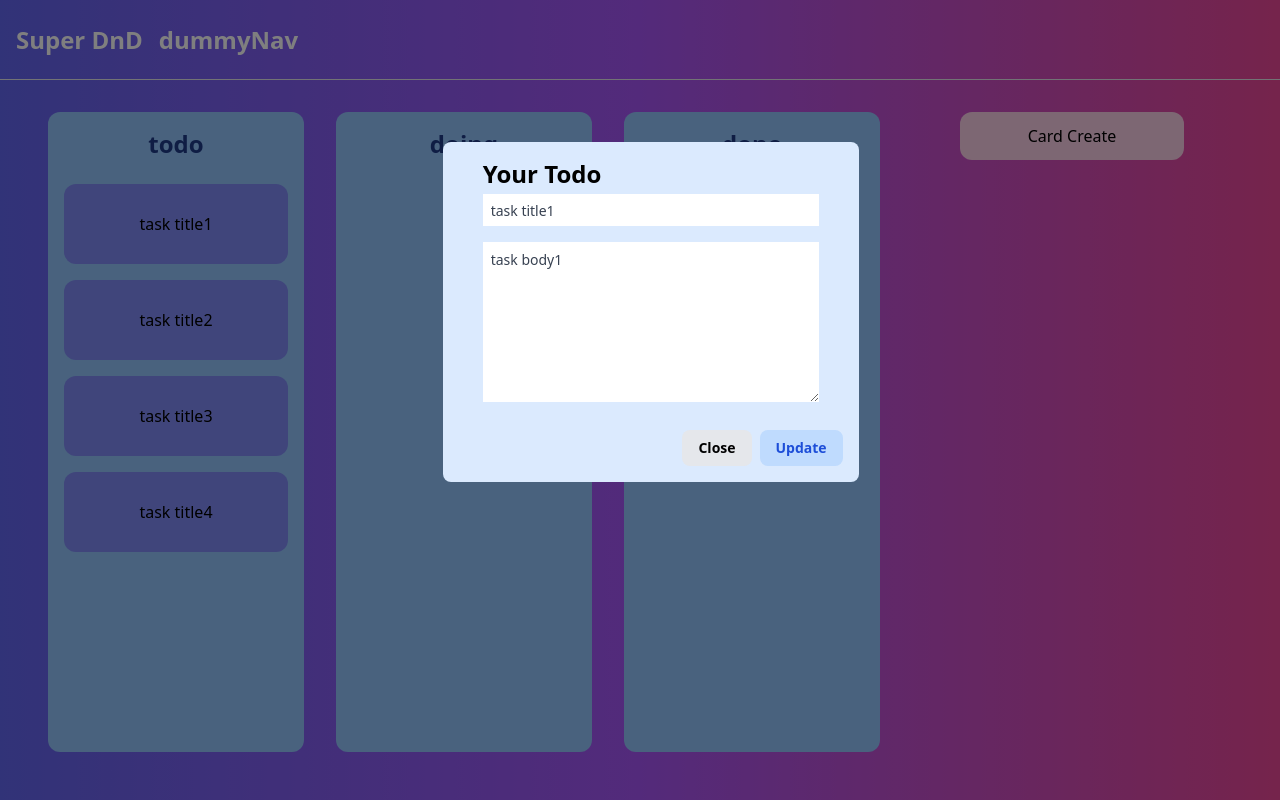
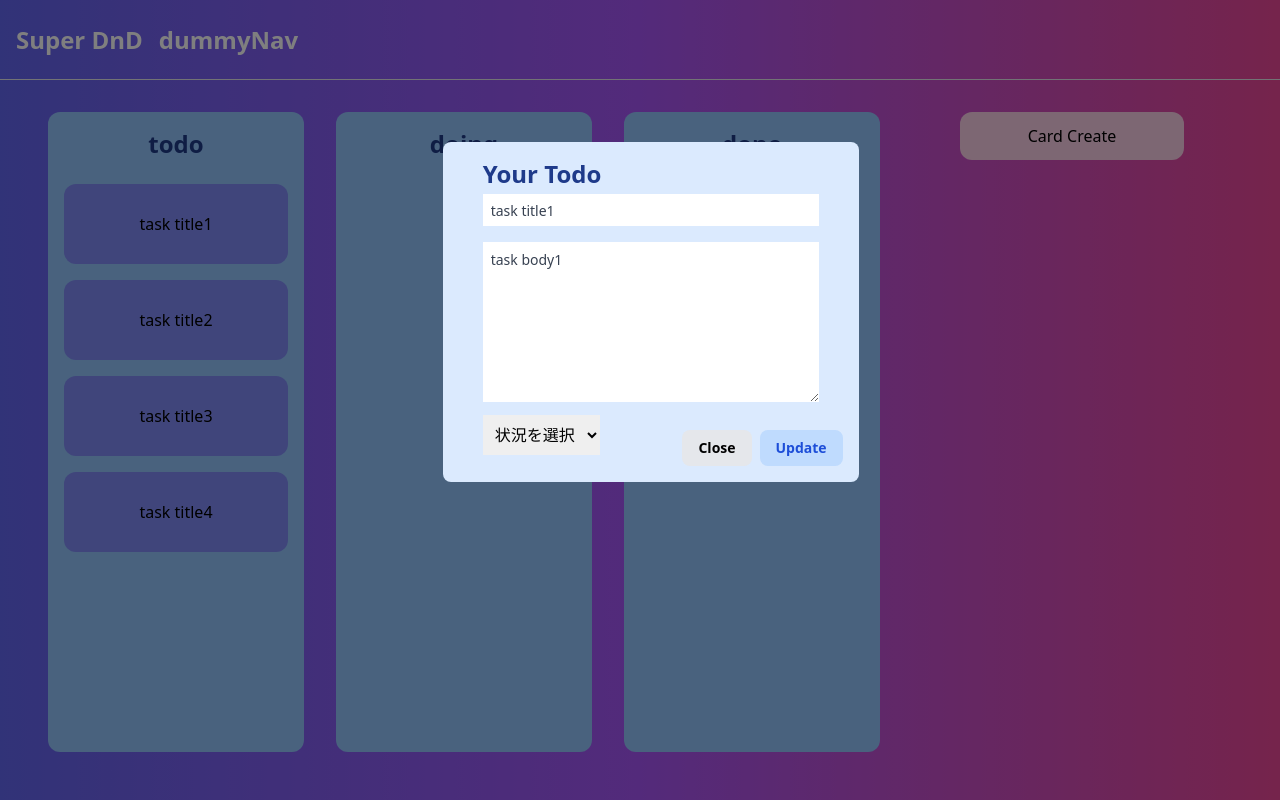
Before and after one commit to hironomiu/typescript-react-html-drag-and-drop, a React (Create React App) app: page / in a window 1280 px wide. Both pictures are taken after a click on the element "task title1". Built offline with nearby package versions, Linux system fonts and the light colour scheme.

Commit message:
commited

```diff
--- a/src/components/modal/CardModal.tsx
+++ b/src/components/modal/CardModal.tsx
@@ -23,7 +23,7 @@ const CardModal = () => {
         <div className="bg-blue-100 rounded-lg md:max-w-md md:mx-auto p-4 fixed inset-x-0 bottom-0 z-50 mb-4 mx-4 md:relative">
           <div className="md:flex items-start w-96 h-64">
             <div className="mt-4 md:mt-0 md:mx-6 text-center md:text-left w-screen">
-              <p className="font-bold text-2xl">Your Todo</p>
+              <p className="font-bold text-2xl text-blue-900">Your Todo</p>
               <p className="text-sm text-gray-700 mt-1">
                 <input
                   className="w-full h-8 p-2"
@@ -37,12 +37,20 @@ const CardModal = () => {
                   value={cardModalData.body}
                 />
               </p>
+              {/* TODO: 動的に設定する */}
+              <select className="mt-2 p-2" name="aaaa" id="">
+                <option value="">状況を選択</option>
+                <option value="todo">todo</option>
+                <option value="doing">doing</option>
+                <option value="done">done</option>
+              </select>
             </div>
           </div>
           <div className="text-center md:text-right mt-4 md:flex md:justify-end">
             <button
               onClick={() => dispatch(setIsModalOn(false))}
               className="block w-full md:inline-block md:w-auto px-4 py-3 md:py-2 hover:bg-blue-400 bg-blue-200 text-blue-700 rounded-lg font-semibold text-sm md:ml-2 md:order-2"
+              data-testid="card-modal-update-button"
             >
               Update
             </button>
@@ -50,6 +58,7 @@ const CardModal = () => {
               onClick={() => dispatch(setIsModalOn(false))}
               className="block w-full md:inline-block md:w-auto px-4 py-3 md:py-2 hover:bg-gray-400 bg-gray-200 rounded-lg font-semibold text-sm mt-4
           md:mt-0 md:order-1"
+              data-testid="card-modal-close-button"
             >
               Close
             </button>
```
Also changed, not shown: 1 other file (tests, documents, lock files or other folders).
